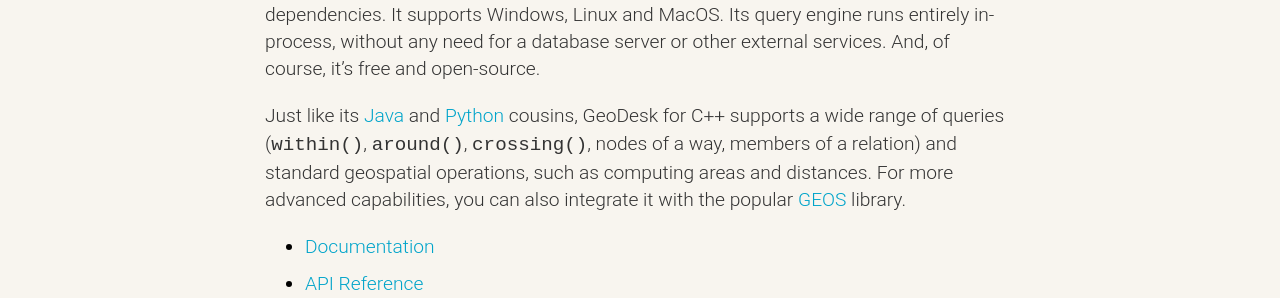
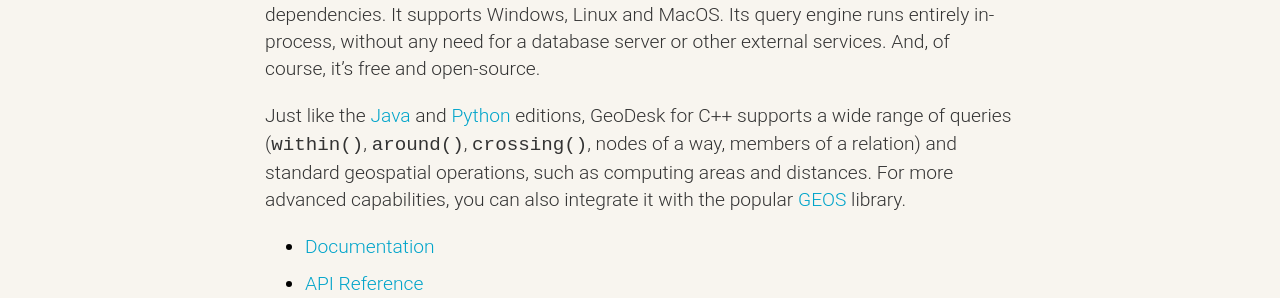
Before and after one commit to clarisma/geodesk-site, a Jekyll site: the page built from _posts/2024-11-27-geodesk-for-cpp.md, in a window 1280 px wide. Shown: the part 409-707 px from the top of the page. Built offline with Jekyll 4.4.1, drawn with Linux system fonts in a browser that asks for light colours.

Commit message:
Update 2024-11-27-geodesk-for-cpp.md

```diff
--- a/_posts/2024-11-27-geodesk-for-cpp.md
+++ b/_posts/2024-11-27-geodesk-for-cpp.md
@@ -8,7 +8,7 @@
 
 The GeoDesk C++ library is lightweight (250 KB compiled), without any link-time dependencies. It supports Windows, Linux and MacOS. Its query engine runs entirely in-process, without any need for a database server or other external services. And, of course, it's free and open-source.
 
-Just like its [Java](https://docs.geodesk.com/java) and [Python](https://docs.geodesk.com/python) cousins, GeoDesk for C++ supports a wide range of queries (`within()`, `around()`, `crossing()`, nodes of a way, members of a relation) and standard geospatial operations, such as computing areas and distances. For more advanced capabilities, you can also integrate it with the popular [GEOS](https://libgeos.org/) library.
+Just like the [Java](https://docs.geodesk.com/java) and [Python](https://docs.geodesk.com/python) editions, GeoDesk for C++ supports a wide range of queries (`within()`, `around()`, `crossing()`, nodes of a way, members of a relation) and standard geospatial operations, such as computing areas and distances. For more advanced capabilities, you can also integrate it with the popular [GEOS](https://libgeos.org/) library.
 
 - [Documentation](https://docs.geodesk.com/cpp)
 
```
